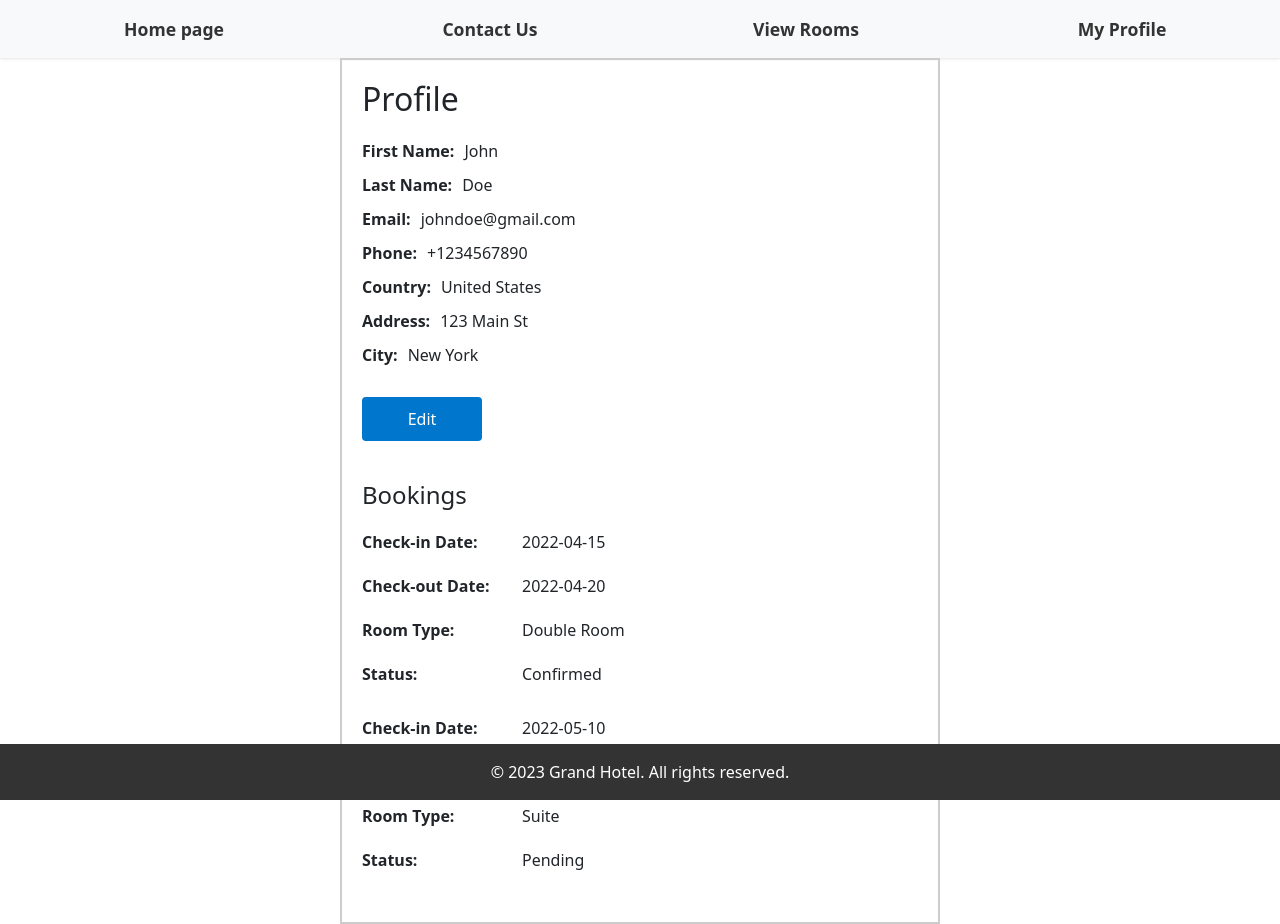
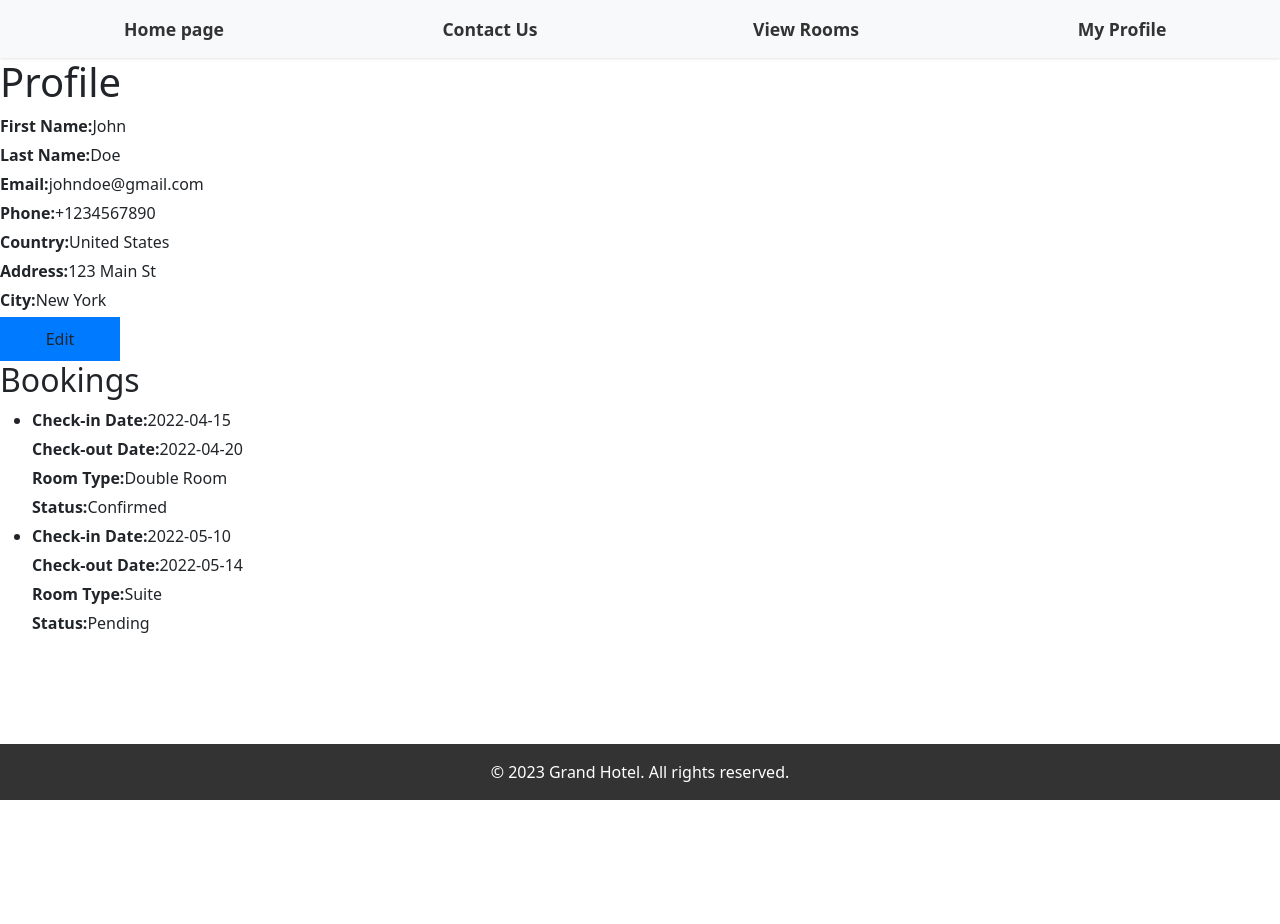
Before and after one commit to paneleon/comp231-001-Team-2-andrea, a React (Create React App) app in the folder hotel-system/: page /my-profile in a window 1280 px wide. After the commit the page ends 800 px from the top, so only its background shows below. Built offline with nearby package versions, Linux system fonts and the light colour scheme.

Commit message:
updated css

```diff
--- a/hotel-system/src/App.css
+++ b/hotel-system/src/App.css
@@ -31,7 +31,6 @@ nav a:hover {
 /* HOME PAGE */
 
 .hero {
-  /* background-image: url('hotel-image.jpg'); */
   background-size: cover;
   height: 50vh;
   display: flex;
@@ -143,74 +142,10 @@ button:hover {
 
 
 /* PROFILE */
-.profilepage {
-  max-width: 600px;
-  margin: 0 auto;
-  padding: 20px;
-  text-align: left;
-  border: 2px solid #ccc;
+
+.my-profile {
+  margin-left: 3rem !important;
 }
-
-.profilepage h1 {
-  font-size: 32px;
-  margin-bottom: 20px;
-}
-
-.profilepage h2 {
-  font-size: 24px;
-  margin-top: 40px;
-  margin-bottom: 20px;
-}
-
-.profilepage label {
-  font-weight: bold;
-  margin-right: 10px;
-}
-
-.profilepage span {
-  display: inline-block;
-  margin-bottom: 10px;
-}
-
-.profilepage button {
-  margin-top: 20px;
-  padding: 10px 20px;
-  font-size: 16px;
-  background-color: #0077cc;
-  color: #fff;
-  border: none;
-  border-radius: 4px;
-  cursor: pointer;
-}
-
-.profilepage button:hover {
-  background-color: #005fa3;
-}
-
-.profilepage ul {
-  list-style: none;
-  padding: 0;
-  margin: 0;
-}
-
-.profilepage li {
-  margin-bottom: 20px;
-}
-
-.profilepage li div {
-  margin-bottom: 10px;
-}
-
-.profilepage li label {
-  width: 150px;
-  display: inline-block;
-  font-weight: bold;
-}
-
-.profilepage li span {
-  display: inline-block;
-}
-
 
 
 /* VIEW ROOM */
@@ -243,6 +178,7 @@ button:hover {
 .room-container {
   display: flex;
   margin: 10px 0;
+  align-items:center;
 }
 
 
@@ -250,10 +186,12 @@ button:hover {
 .room-image {
   flex: 1;
   margin-right: 10px;
+  margin-bottom: 100px;
 }
 
 .room-image img {
-  width: 70%;
+  width: 400px;
+  margin-top: 5px;
 }
 
 .room-details {
@@ -266,7 +204,7 @@ button:hover {
 
 .room-details table {
   border-collapse: collapse;
-  width: 60%;
+  width: auto;
 }
 
 .room-details table td {
@@ -296,7 +234,7 @@ button:hover {
 } */
 
 .room-image {
-  height: 50px;
+  height: 100px;
   width: 100px;
   text-align: left;
 }
@@ -350,12 +288,31 @@ button:hover {
   text-align: center;
 }
 
-
-/* .booking-details {
-  text-align: right;
+.bookroom-container {
+  display: flex;
+  flex-wrap: wrap;
+  margin: 0 auto;
 }
-
-.view-room {
-  margin-bottom: 30px;
-  align-items:center;
-} */
+.img-container {
+  flex-basis: 60%;
+  text-align: center;
+}
+.img-container img {
+  max-width: 100%;
+  height: auto;
+}
+.form-container {
+  flex-basis: 40%;
+  padding: 1em;
+  box-sizing: border-box;
+}
+.form-container h4 {
+  margin-top: 0;
+}
+.form-container div {
+  margin-bottom: 1em;
+}
+.form-container label {
+  display: block;
+  margin-bottom: 0.5em;
+}
--- a/hotel-system/src/App.js
+++ b/hotel-system/src/App.js
@@ -9,6 +9,7 @@ import BookRoom from './Screens/BookRoom';
 import 'antd/dist/reset.css';
 import '../node_modules/bootstrap/dist/css/bootstrap.min.css';
 
+
 function App() {
   return (
     <>
@@ -17,7 +18,6 @@ function App() {
           <Route index element= {<Home/>}/>
           <Route path="/contact-us" element={<ContactUs/>} />
           <Route path="/view-rooms" element={<ViewRooms/>} />
-          {/* <Route path="/book-room" element={<BookRoom/>}/> */}
           <Route path="/rooms/:id/:checkInDate/:checkOutDate" element={<BookRoom/>}/>
           <Route path="/payment" element={<Payment/>} />
           <Route path="/confirmation" element={<Confirmation/>} />
```
